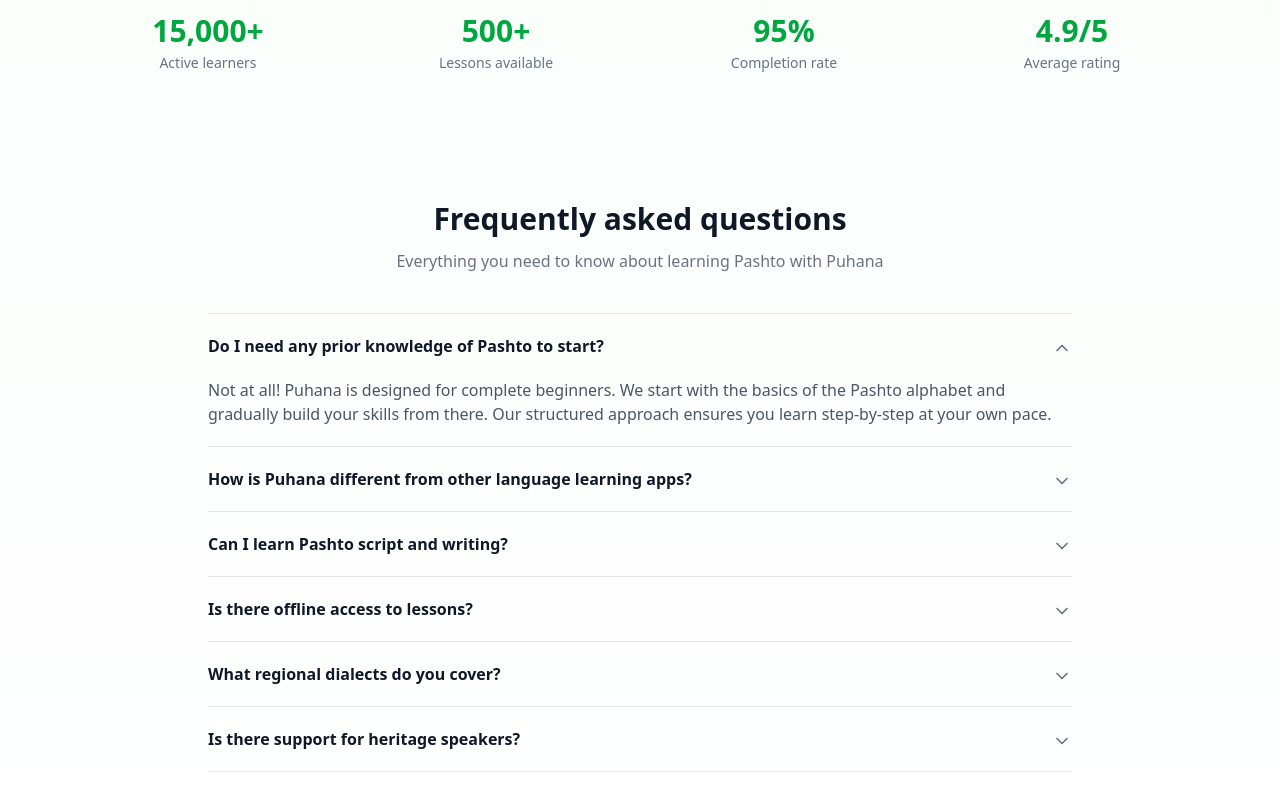
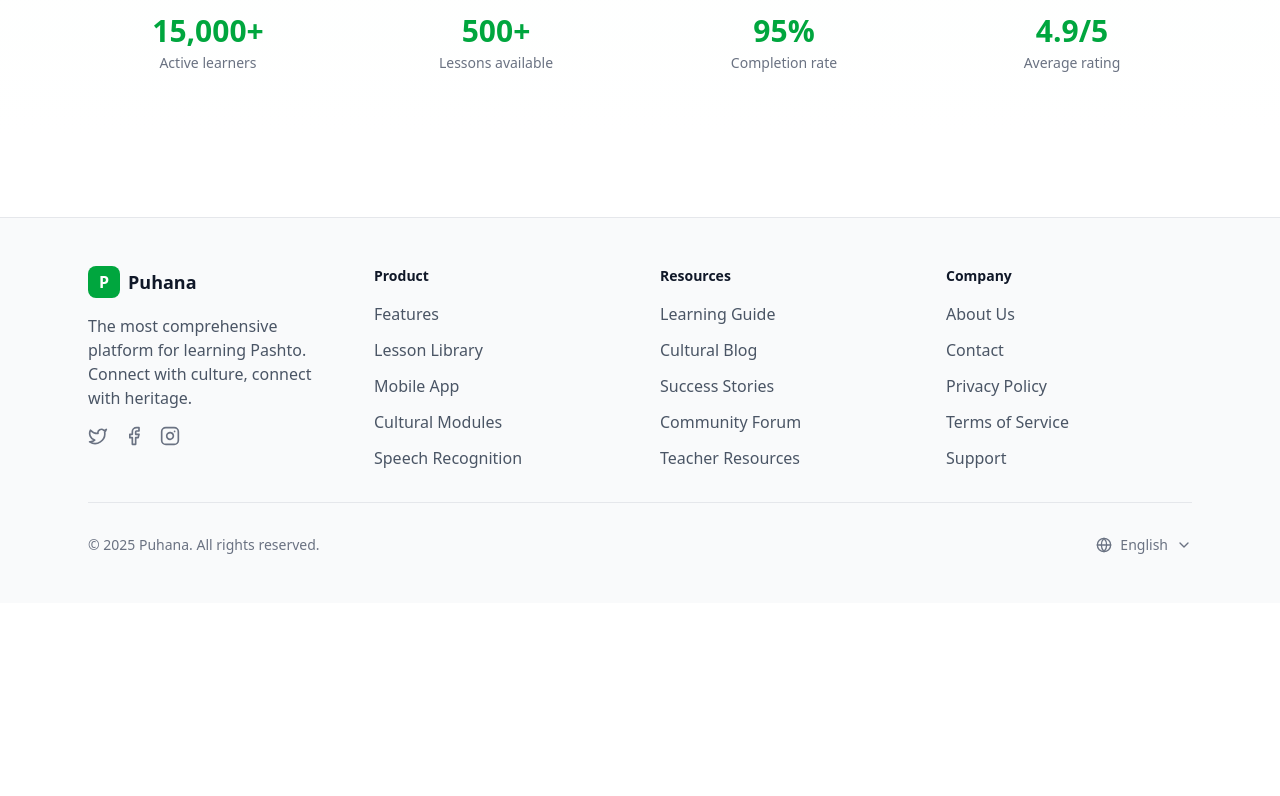
Before and after one commit to garzandoy/moor, a Next.js app: page / in a window 1280 px wide. Shown: the part 1060-1856 px from the top of the page. After the commit the page ends 1663 px from the top, so only its background shows below. Built offline with nearby package versions, Linux system fonts and the light colour scheme.

Commit message:
Remove FAQ from landing page

```diff
--- a/app/page.js
+++ b/app/page.js
@@ -2,7 +2,7 @@
 import Link from "next/link";
 import { Users, Star, Award } from "lucide-react";
 // import FAQ from "./components/FAQ";
-import FAQ from "../components/FAQ";
+
 
 export const metadata = {
   title: "Puhana — Learn Pashto at Home",
@@ -152,8 +152,6 @@
         </div>
       </section>
 
-      {/* FAQ (Client Component) */}
-      <FAQ />
     </main>
   );
 }
```
